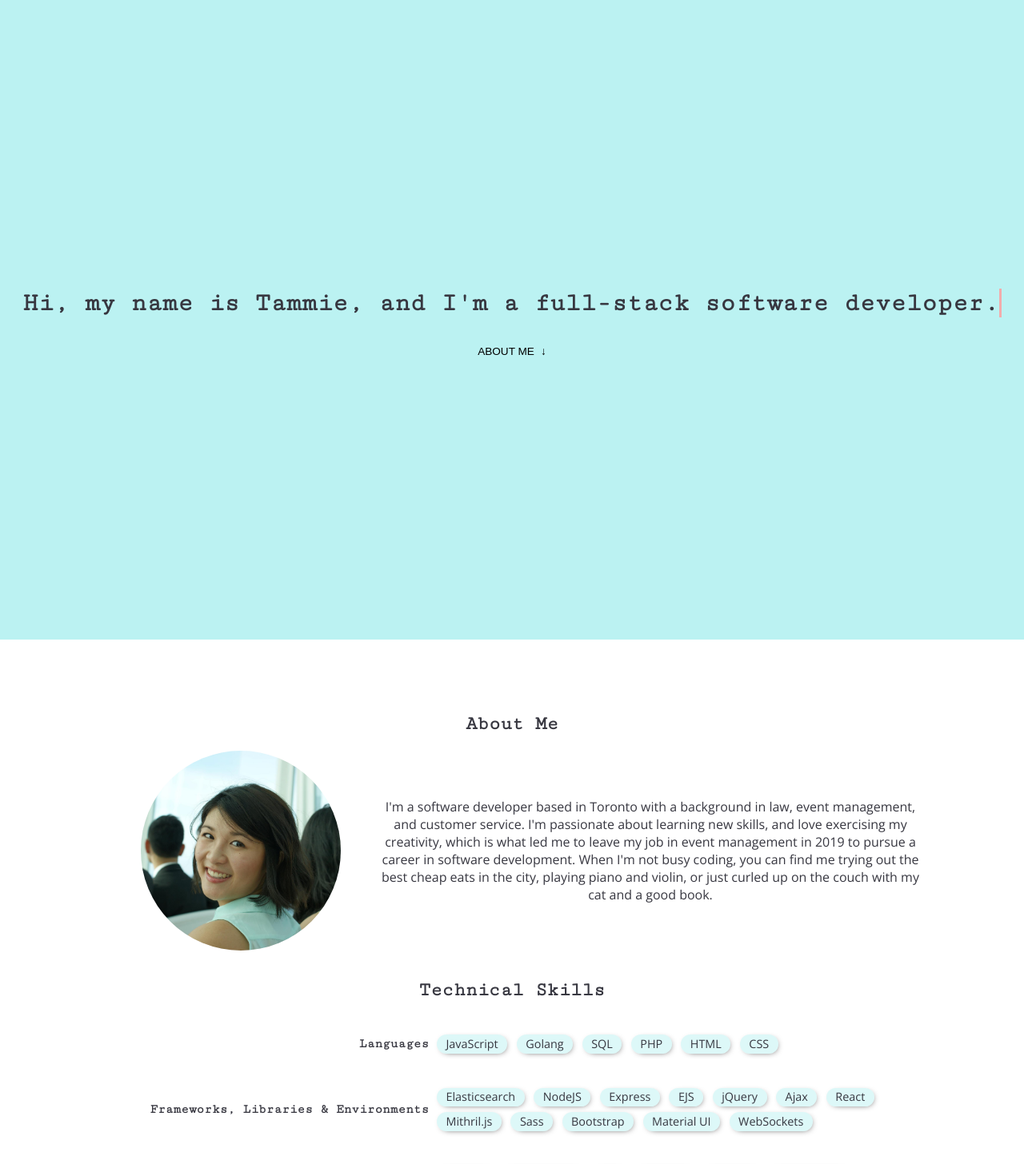
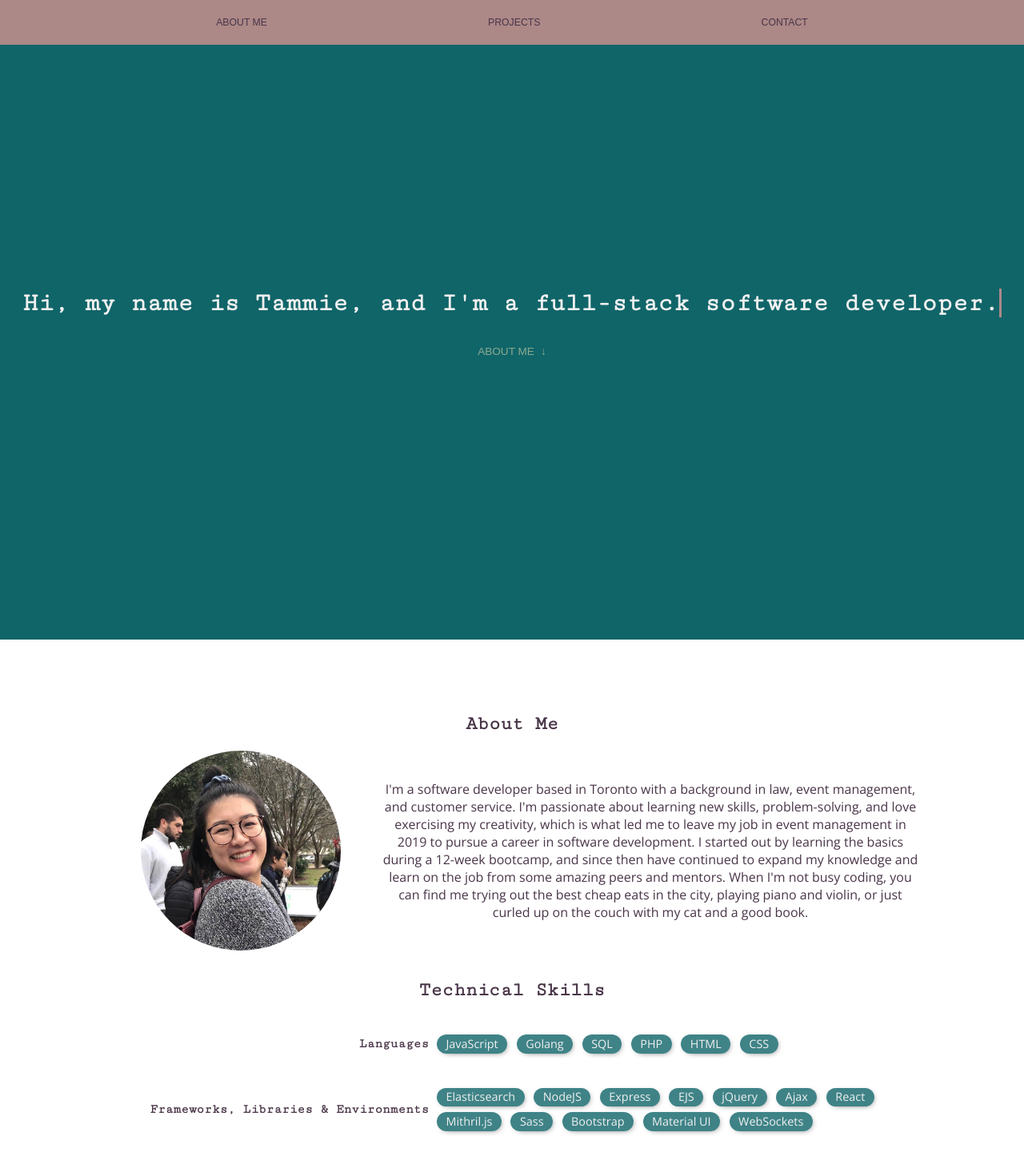
Before and after one commit to tammiec/portfolio, a React (Create React App) app: page / in a window 1280 px wide. Shown: the top 1456 px of the page at 80% size. Built offline with nearby package versions, Linux system fonts and the light colour scheme.

Commit message:
Update bio and fix scrolling bug

```diff
--- a/src/Components/About/About.js
+++ b/src/Components/About/About.js
@@ -1,6 +1,6 @@
 import React from 'react';
 
-import profilePicture from './bio-image.png';
+import profilePicture from './bio-image.jpg';
 import TechList from './TechList';
 
 import './About.scss';
@@ -12,7 +12,7 @@ export default function About(props) {
         <h2>About Me</h2>
         <div id='bio-info'>
           <img id='profile-picture' src={profilePicture} alt='Tammie Chung' />
-          <p>I'm a software developer based in Toronto with a background in law, event management, and customer service. I'm passionate about learning new skills, and love exercising my creativity, which is what led me to leave my job in event management in 2019 to pursue a career in software development. When I'm not busy coding, you can find me trying out the best cheap eats in the city, playing piano and violin, or just curled up on the couch with my cat and a good book.</p>
+          <p>I'm a software developer based in Toronto with a background in law, event management, and customer service. I'm passionate about learning new skills, problem-solving, and love exercising my creativity, which is what led me to leave my job in event management in 2019 to pursue a career in software development. I started out by learning the basics during a 12-week bootcamp, and since then have continued to expand my knowledge and learn on the job from some amazing peers and mentors. When I'm not busy coding, you can find me trying out the best cheap eats in the city, playing piano and violin, or just curled up on the couch with my cat and a good book.</p>
         </div>
       </div>
       <div id='tech-list-container'>
--- a/src/Components/About/About.scss
+++ b/src/Components/About/About.scss
@@ -67,7 +67,8 @@
   margin: 0.25em 0.4em;
   padding: 0.1em 0.8em 0.2em;
   border-radius: 20px;
-  background-color: rgba(187,242,242, 0.5);
+  background-color: rgba(16, 101, 105, 0.8);
   font-size: 0.9em;
   box-shadow: $default-shadow;
+  color: $Portfolio-4-hex;
 }
--- a/src/Components/App.js
+++ b/src/Components/App.js
@@ -24,7 +24,7 @@ export default function App() {
 
   useEffect(() => {
     const scrollCallBack = window.addEventListener("scroll", () => {
-      if (window.pageYOffset > navRef.current.offsetTop) {
+      if (window.pageYOffset >= navRef.current.offsetTop || (window.innerHeight + window.scrollY) >= document.body.offsetHeight) {
         setSticky(true)
       } else {
         setSticky(false)
--- a/src/Components/Home/Home.scss
+++ b/src/Components/Home/Home.scss
@@ -7,6 +7,7 @@
   align-items: center;
   justify-content: center;
   background-color: $Portfolio-3-hex;
+  color: $Portfolio-4-hex;
 }
 
 .about-me-button {
@@ -17,6 +18,7 @@
   text-transform: uppercase;
   border: none;
   font-size: 0.85em;
+  color: $Portfolio-2-hex;
 
   span {
     margin-left: 0.6em;
@@ -28,7 +30,7 @@
 }
 
 #cursor {
-  border-left: .1em solid $Portfolio-5-hex;;
+  border-left: .1em solid $Portfolio-5-hex;
   animation: blink .7s steps(1) infinite;
 }
 
--- a/src/Components/NavBar.scss
+++ b/src/Components/NavBar.scss
@@ -1,7 +1,7 @@
 @import './variables';
 
 nav {
-  background-color: $Portfolio-4-hex;
+  background-color: $Portfolio-5-hex;
   position: fixed;
   top: 0;
   left: 0;
@@ -27,13 +27,13 @@ nav {
 .nav-item {
   height: 56px;
   border: none;
-  background-color: $Portfolio-4-hex;
+  background-color: $Portfolio-5-hex;
   text-transform: uppercase;
   font-size: 0.9em;
-  outline-color: $Portfolio-2-hex;
+  outline-color: $Portfolio-4-hex;
 }
 
 .nav-item:hover {
   cursor: pointer;
-  color: $Portfolio-2-hex;
+  color: $Portfolio-4-hex;
 }
--- a/src/Components/Projects/ProjectList.js
+++ b/src/Components/Projects/ProjectList.js
@@ -12,6 +12,7 @@ export default function ProjectList(props) {
       name={project.name}
       description={project.description}
       image={project.image}
+      url={project.url}
     />
   ))
 
--- a/src/Components/Projects/ProjectListItem.js
+++ b/src/Components/Projects/ProjectListItem.js
@@ -1,8 +1,11 @@
 import React from 'react';
 
 export default function ProjectListItem(props) {
+  const onClickItem = () => {
+    window.open(props.url, '_blank');
+  }
   return (
-    <div className='project-item'>
+    <div onClick={onClickItem} className='project-item'>
       <h3>{props.name}</h3>
       {props.description}
       <img className='project-image' src={props.image} alt={`Screenshot of ${props.name}`} />
--- a/src/Components/Projects/Projects.scss
+++ b/src/Components/Projects/Projects.scss
@@ -55,6 +55,7 @@
   min-height: 600px;
   padding: 1em;
   margin: 1em;
+  background-color: $Portfolio-4-hex;
 
   transition: all 100ms ease-in-out;
 
--- a/src/Components/Projects/project-details.js
+++ b/src/Components/Projects/project-details.js
@@ -7,21 +7,25 @@ export const projects = [
   {
     name: 'the Drawing Board',
     description: "A collaborative meeting app that allows users to schedule and host meetings remotely, whiteboard over documents in real-time, and take personal notes. Audio streaming and text chats are enabled in the meeting room for communication, and when the meeting ends, marked up documents and notes are saved to users' dashboards for future reference.",
-    image: drawingBoard
+    image: drawingBoard,
+    url: 'https://github.com/tammiec/theDrawingBoard',
   },
   {
     name: 'Cat-Dash',
     description: 'A simple Chrome extension that shows the user a randomly generated photo of a cat whenever a new tab is opened. The dashboard is customizable with different colours, as well as a personalized greeting.',
-    image: catdash
+    image: catdash,
+    url: 'https://github.com/tammiec/cat-dash',
   },
   {
     name: 'Toodleedoo',
     description: 'Toodleedoo is a smart to-do list application that helps you organize and sort your tasks. Upon categorization, Toodleedoo will suggest three resources for the user to check out. The user has the ability to edit the name of their task, add a description, add additional resources, mark it as complete, mark it as important, and send the task to another local user.',
-    image: toodleedoo
+    image: toodleedoo,
+    url: 'https://github.com/tammiec/toodleedoo'
   },
   {
     name: 'Tweeter',
     description: 'A single-page Twitter clone project powered by Ajax.',
-    image: tweeter
+    image: tweeter,
+    url: 'https://github.com/tammiec/tweeter'
   },
 ]
--- a/src/Components/_variables.scss
+++ b/src/Components/_variables.scss
@@ -1,16 +1,22 @@
 /* Color Theme Swatches in Hex */
-$Portfolio-1-hex: #373740;
-$Portfolio-2-hex: #bdbdbd;
-$Portfolio-3-hex: #BBF2F2;
-$Portfolio-4-hex: #F2E2DF;
-$Portfolio-5-hex: #F2ACAC;
+// $Portfolio-1-hex: #373740;
+// $Portfolio-2-hex: #bdbdbd;
+// $Portfolio-3-hex: #BBF2F2;
+// $Portfolio-4-hex: #F2E2DF;
+// $Portfolio-5-hex: #F2ACAC;
+/* Color Theme Swatches in Hex */
+$Portfolio-1-hex: #493548;
+$Portfolio-2-hex: #8DAA91;
+$Portfolio-3-hex: #106569;
+$Portfolio-4-hex: #F0F0F0;
+$Portfolio-5-hex: #AC8887;
 
-/* Color Theme Swatches in RGBA */
-$Portfolio-1-rgba: rgba(55,55,64, 1);
-$Portfolio-2-rgba: rgba(189,189,189, 1);
-$Portfolio-3-rgba: rgba(187,242,242, 1);
-$Portfolio-4-rgba: rgba(242,226,223, 1);
-$Portfolio-5-rgba: rgba(242,172,172, 1);
+// /* Color Theme Swatches in RGBA */
+// $Portfolio-1-rgba: rgba(55,55,64, 1);
+// $Portfolio-2-rgba: rgba(189,189,189, 1);
+// $Portfolio-3-rgba: rgba(187,242,242, 1);
+// $Portfolio-4-rgba: rgba(242,226,223, 1);
+// $Portfolio-5-rgba: rgba(242,172,172, 1);
 
 // Fonts
 
--- a/src/index.scss
+++ b/src/index.scss
@@ -12,6 +12,10 @@ body {
 
 h1, h2, h3, h4 {
   font-family: 'Cutive Mono', monospace;
+  // color: $Portfolio-1-hex;
+}
+
+button {
   color: $Portfolio-1-hex;
 }
 
```
Also changed, not shown: src/Components/About/bio-image.jpg (added), src/Components/About/bio-image.png (deleted).
